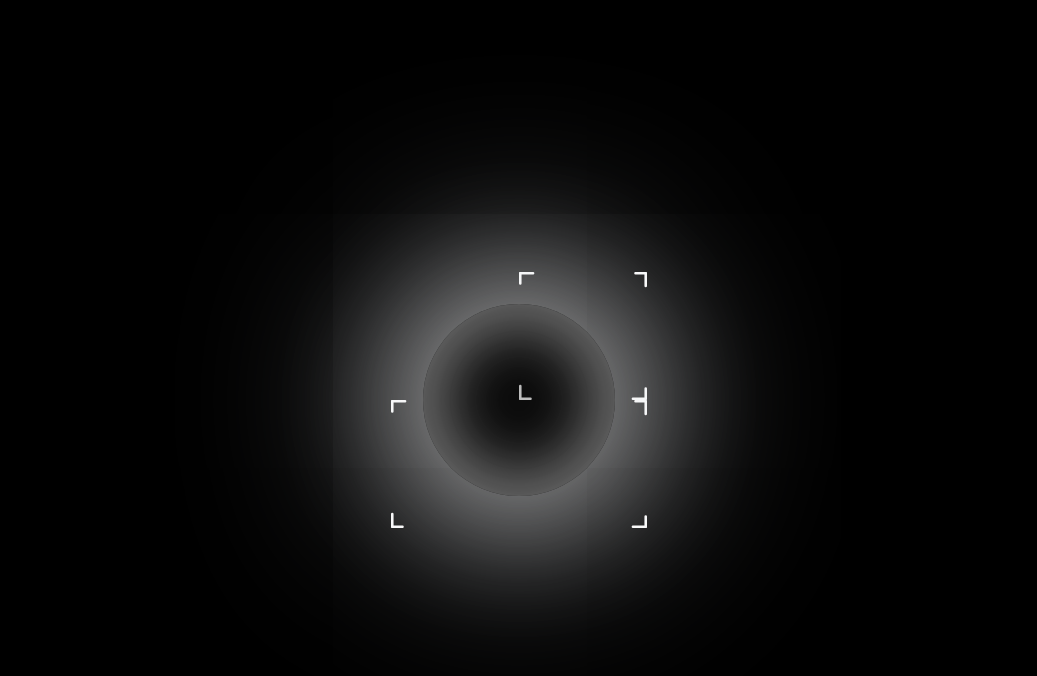
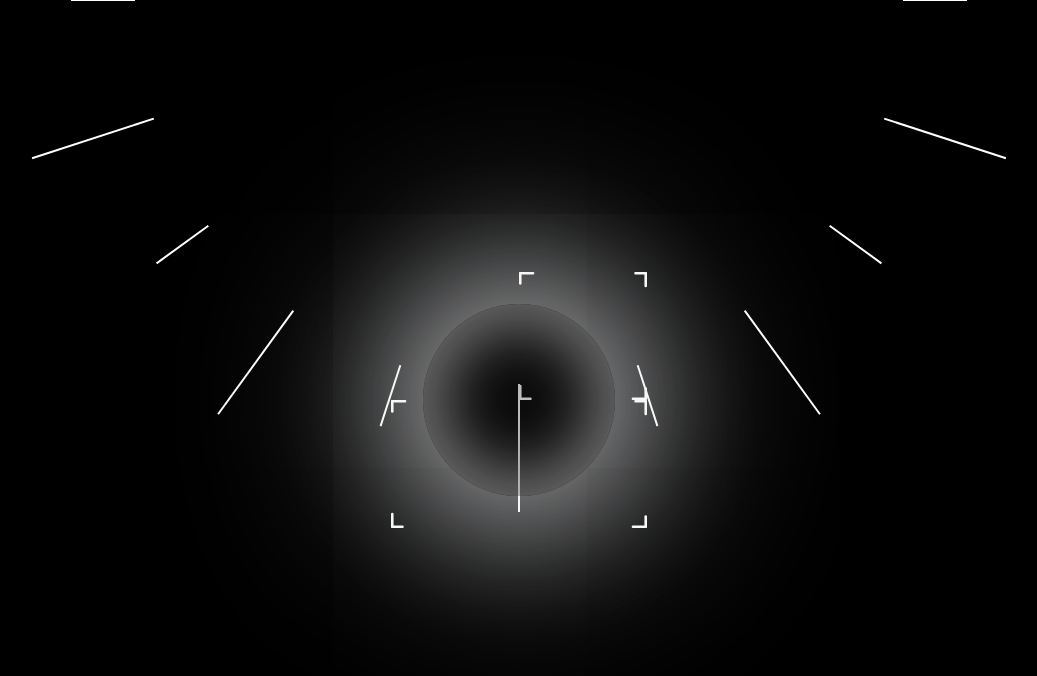
Before and after one commit to XihaoZhu/xihao-app, a Next.js app: page / in a window 1280 px wide. Shown: the top 676 px of the page, without its empty margins (121-1158 px from the left). Built offline with nearby package versions, Linux system fonts and the light colour scheme.

Commit message:
1/16 night

```diff
--- /dev/null
+++ b/app/components/current/RadialLines/RadialLines.tsx
@@ -0,0 +1,69 @@
+import { FC, useState } from 'react'
+import { useEffect } from 'react'
+
+
+// parameters
+
+export const RadialLines: FC = () => {
+
+    const [viewport, setViewport] = useState<{
+        width: number
+        height: number
+    } | null>({ width: window.innerWidth, height: window.innerHeight })
+
+
+    const LINES_COUNT = 20
+    const BASE_RADIUS = viewport!.width * 3 / 10
+    const LINE_LENGTH = viewport!.width * 1 / 20
+    const extraLenth = viewport!.width * 1 / 20
+
+    // handle viewport resize
+    useEffect(() => {
+        const update = () => {
+            setViewport({
+                width: window.innerWidth,
+                height: window.innerHeight,
+            })
+        }
+        update()
+        window.addEventListener('resize', update)
+        return () => window.removeEventListener('resize', update)
+    }, [])
+
+    const cx = viewport!.width / 2
+    const cy = 0
+
+    const lines: {
+        x1: number,
+        y1: number,
+        x2: number,
+        y2: number
+    }[] = []
+    for (let i = 0; i < LINES_COUNT; i++) {
+        const angle = (2 * Math.PI / LINES_COUNT) * i
+        lines.push({
+            x1: BASE_RADIUS * Math.sin(angle),
+            y1: BASE_RADIUS * Math.cos(angle),
+            x2: (BASE_RADIUS + LINE_LENGTH + (i % 2 == 0 ? extraLenth : 0)) * Math.sin(angle),
+            y2: (BASE_RADIUS + LINE_LENGTH + (i % 2 == 0 ? extraLenth : 0)) * Math.cos(angle),
+        })
+    }
+
+
+    return (
+        <div className='w-screen h-screen'>
+            <svg
+                className='w-screen h-screen'
+                viewBox={`0 0 ${viewport?.width} ${viewport?.height}`}>
+                {lines.map((line, index) => (
+                    <path
+                        key={index}
+                        d={`M ${cx + line.x1} ${cy - line.y1} L ${cx + line.x2} ${cy - line.y2}`}
+                        stroke="white"
+                        strokeWidth={2}
+                        fill="none"
+                    />))}
+            </svg>
+        </div>
+    )
+}
--- a/app/components/current/current.tsx
+++ b/app/components/current/current.tsx
@@ -6,6 +6,7 @@ import type { RootState } from "@/store";
 import { on } from "@/tool/BallEvenBus";
 import { RadialMesh } from "./radiaMesh/RadiaMesh";
 import { TextReveal } from "./textReveal/TextReveal";
+import { RadialLines } from "./RadialLines/RadialLines";
 
 type CollapseSource = 'text' | 'mouse'
 
@@ -21,7 +22,9 @@ export default function Current() {
     const [source, setSource] = useState<CollapseSource>('text')
     const [mouseEnabled, setMouseEnabled] = useState(false)
     const [aboutActive, setAboutActive] = useState(false)
+    const [frontendActive, setFrontendActive] = useState(true)
     const radiaMesh = useRef<HTMLDivElement>(null)
+    const radialLines = useRef<HTMLDivElement>(null)
 
     useEffect(() => {
         if (!radiaMesh.current) return
@@ -32,6 +35,16 @@ export default function Current() {
             ease: 'power2.out',
         })
     }, [aboutActive])
+
+    useEffect(() => {
+        if (!radialLines.current) return
+
+        gsap.to(radialLines.current, {
+            opacity: frontendActive ? 1 : 0,
+            duration: 0.4,
+            ease: 'power2.out',
+        })
+    }, [frontendActive])
 
     // move in ani
     useEffect(() => {
@@ -149,6 +162,7 @@ export default function Current() {
         on('BALL_CLICK', () => {
             if (isActivated.current) {
                 setSource('mouse')
+                setMouseEnabled(true)
                 onBallClick()
             }
         })
@@ -384,7 +398,7 @@ export default function Current() {
 
             {/* radia mesh */}
             <div ref={radiaMesh}>
-                <div className="absolute w-screen h-screen">
+                <div className="absolute w-screen h-screen top-0 left-0">
                     <RadialMesh
                         collapseCenter={collapseCenter}
                         mouseEnabled={mouseEnabled}
@@ -409,6 +423,13 @@ export default function Current() {
                             setSource('mouse')
                         }}
                     />
+                </div>
+            </div>
+
+            {/* RadialLines */}
+            <div ref={radialLines}>
+                <div className="w-screen h-screen absolute top-0 left-0 cursor-events-none">
+                    <RadialLines />
                 </div>
             </div>
 
```
